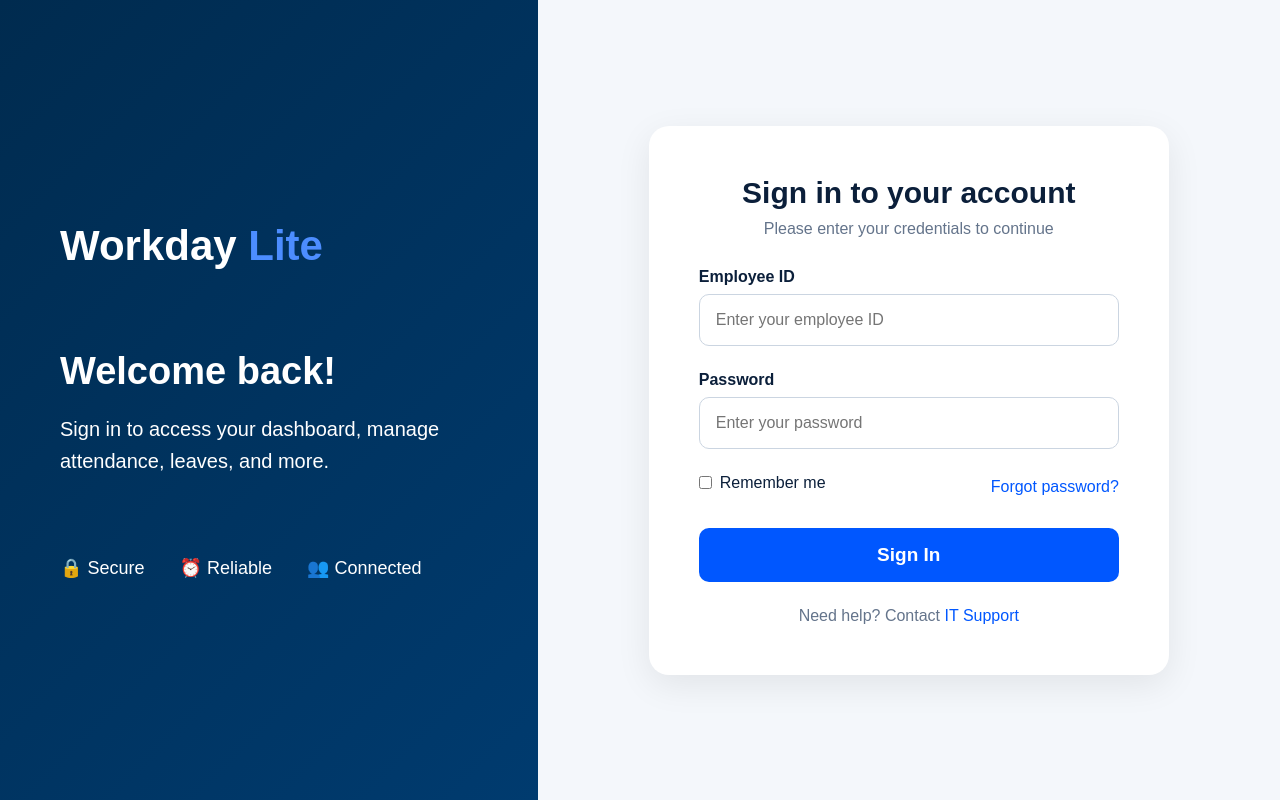
After one commit to latasaipaia98-source/Practice-File, a PHP site: page /login.php in a window 1280 px wide. The commit adds this page. Run offline with PHP 8.4, Linux system fonts and the light colour scheme.

Commit message:
Added login page

```diff
--- /dev/null
+++ b/php-server-lataheanga98-3/login.css
@@ -0,0 +1,147 @@
+* {
+    margin: 0;
+    padding: 0;
+    box-sizing: border-box;
+    font-family: Arial, sans-serif;
+}
+
+body {
+    min-height: 100vh;
+    background: #f4f7fb;
+}
+
+.login-page {
+    display: flex;
+    min-height: 100vh;
+}
+
+.left-panel {
+    width: 42%;
+    background: linear-gradient(135deg, #002b4f, #003b6f);
+    color: white;
+    padding: 60px;
+    display: flex;
+    flex-direction: column;
+    justify-content: center;
+}
+
+.left-panel h1 {
+    font-size: 42px;
+    margin-bottom: 80px;
+}
+
+.left-panel h1 span {
+    color: #4c8dff;
+}
+
+.left-panel h2 {
+    font-size: 38px;
+    margin-bottom: 20px;
+}
+
+.left-panel p {
+    font-size: 20px;
+    line-height: 1.6;
+    max-width: 420px;
+}
+
+.features {
+    display: flex;
+    gap: 35px;
+    margin-top: 80px;
+    font-size: 18px;
+}
+
+.right-panel {
+    width: 58%;
+    display: flex;
+    align-items: center;
+    justify-content: center;
+}
+
+.login-box {
+    background: white;
+    width: 520px;
+    padding: 50px;
+    border-radius: 20px;
+    box-shadow: 0 10px 35px rgba(0,0,0,0.08);
+}
+
+.login-box h2 {
+    font-size: 30px;
+    color: #0b1f3a;
+    text-align: center;
+    margin-bottom: 10px;
+}
+
+.login-box p {
+    text-align: center;
+    color: #64748b;
+    margin-bottom: 30px;
+}
+
+.login-box label {
+    display: block;
+    margin-bottom: 8px;
+    color: #0b1f3a;
+    font-weight: bold;
+}
+
+.login-box input[type="text"],
+.login-box input[type="password"] {
+    width: 100%;
+    padding: 16px;
+    margin-bottom: 25px;
+    border: 1px solid #cbd5e1;
+    border-radius: 10px;
+    font-size: 16px;
+}
+
+.row {
+    display: flex;
+    justify-content: space-between;
+    align-items: center;
+    margin-bottom: 28px;
+}
+
+.remember {
+    display: flex !important;
+    align-items: center;
+    gap: 8px;
+    font-weight: normal !important;
+}
+
+a {
+    color: #0057ff;
+    text-decoration: none;
+}
+
+button {
+    width: 100%;
+    padding: 16px;
+    background: #0057ff;
+    color: white;
+    border: none;
+    border-radius: 10px;
+    font-size: 19px;
+    font-weight: bold;
+    cursor: pointer;
+}
+
+button:hover {
+    background: #0047d9;
+}
+
+.error {
+    background: #ffe2e2;
+    color: #b91c1c;
+    padding: 12px;
+    border-radius: 8px;
+    margin-bottom: 20px;
+    text-align: center;
+}
+
+.support {
+    margin-top: 25px;
+    margin-bottom: 0 !important;
+}
--- /dev/null
+++ b/php-server-lataheanga98-3/login.php
@@ -0,0 +1,72 @@
+<?php
+$error = "";
+
+if ($_SERVER["REQUEST_METHOD"] === "POST") {
+    $employee_id = $_POST["employee_id"] ?? "";
+    $password = $_POST["password"] ?? "";
+
+    // Temporary test login
+    if ($employee_id === "12345" && $password === "password") {
+        header("Location: dashboard.php");
+        exit;
+    } else {
+        $error = "Invalid Employee ID or password.";
+    }
+}
+?>
+
+<!DOCTYPE html>
+<html lang="en">
+<head>
+    <meta charset="UTF-8">
+    <title>Workday Lite Login</title>
+    <link rel="stylesheet" href="login.css">
+</head>
+<body>
+
+<div class="login-page">
+
+    <div class="left-panel">
+        <h1>Workday <span>Lite</span></h1>
+        <h2>Welcome back!</h2>
+        <p>Sign in to access your dashboard, manage attendance, leaves, and more.</p>
+
+        <div class="features">
+            <div>🔒 Secure</div>
+            <div>⏰ Reliable</div>
+            <div>👥 Connected</div>
+        </div>
+    </div>
+
+    <div class="right-panel">
+        <form method="POST" action="login.php" class="login-box">
+            <h2>Sign in to your account</h2>
+            <p>Please enter your credentials to continue</p>
+
+            <?php if ($error): ?>
+                <div class="error"><?php echo $error; ?></div>
+            <?php endif; ?>
+
+            <label>Employee ID</label>
+            <input type="text" name="employee_id" placeholder="Enter your employee ID" required>
+
+            <label>Password</label>
+            <input type="password" name="password" placeholder="Enter your password" required>
+
+            <div class="row">
+                <label class="remember">
+                    <input type="checkbox"> Remember me
+                </label>
+                <a href="#">Forgot password?</a>
+            </div>
+
+            <button type="submit">Sign In</button>
+
+            <p class="support">Need help? Contact <a href="#">IT Support</a></p>
+        </form>
+    </div>
+
+</div>
+
+</body>
+</html>
--- a/php-server-lataheanga98-3/portfolio.php
+++ b/php-server-lataheanga98-3/portfolio.php
@@ -3,7 +3,7 @@
 <head>
     <meta charset="UTF-8">
     <meta name="viewport" content="width=device-width, initial-scale=1.0">
-    <title>My Portfolio</title>
+    <title>Workday-Lite</title>
     <link rel="stylesheet" href="styles.css">
 </head>
 
--- a/php-server-lataheanga98-3/sql/V2__Sample_data.sql
+++ b/php-server-lataheanga98-3/sql/V2__Sample_data.sql
@@ -2,3 +2,6 @@ INSERT INTO guestbook (visitor_name, note) VALUES (
     'Benedict Cumberbatch',
     'This site is looking great, keep up the good work!'
 );
+
+INSERT INTO employees (employee_id, name, email, password, role, department)
+VALUES ('12345', 'Lataheanga', 'lata@example.com', 'password', 'admin', 'IT');
```
Also changed, not shown: php-server-lataheanga98-3/sql/V1__Initial_migration.sql (+11 -0 lines).
